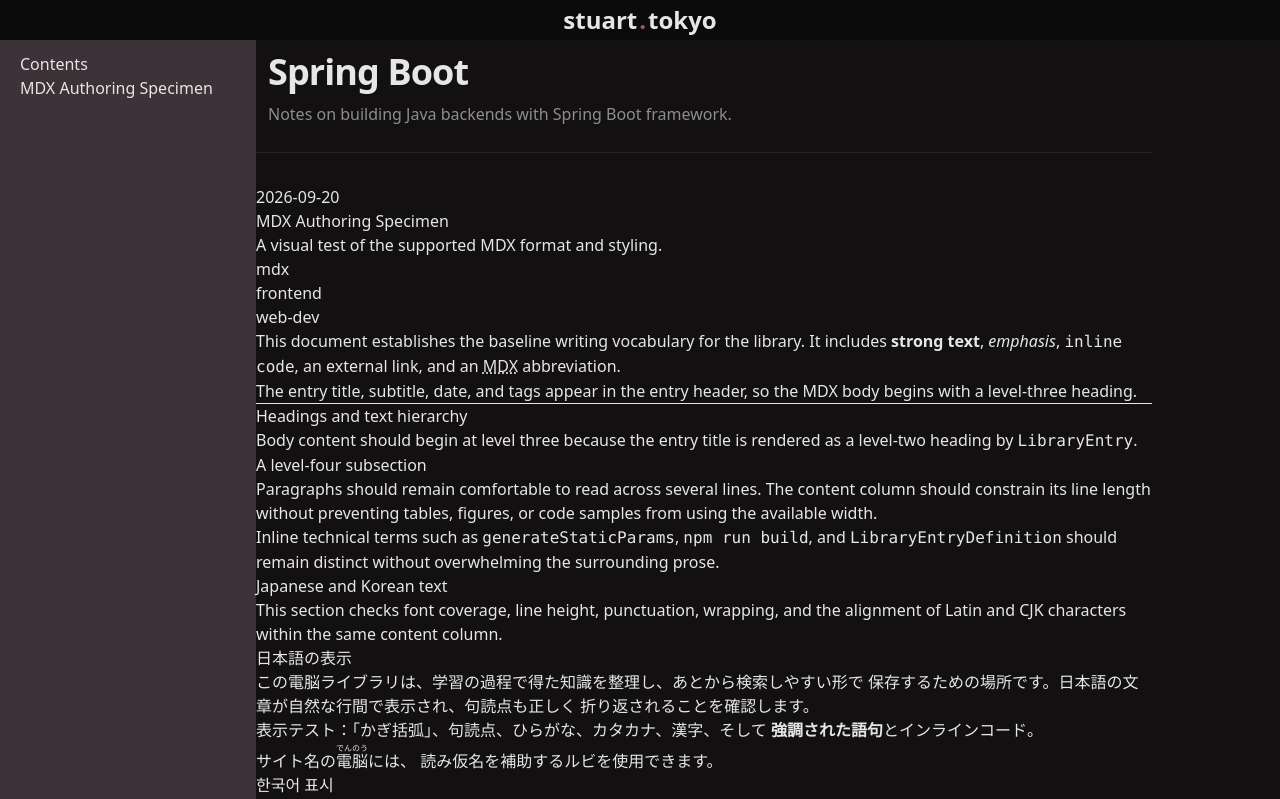
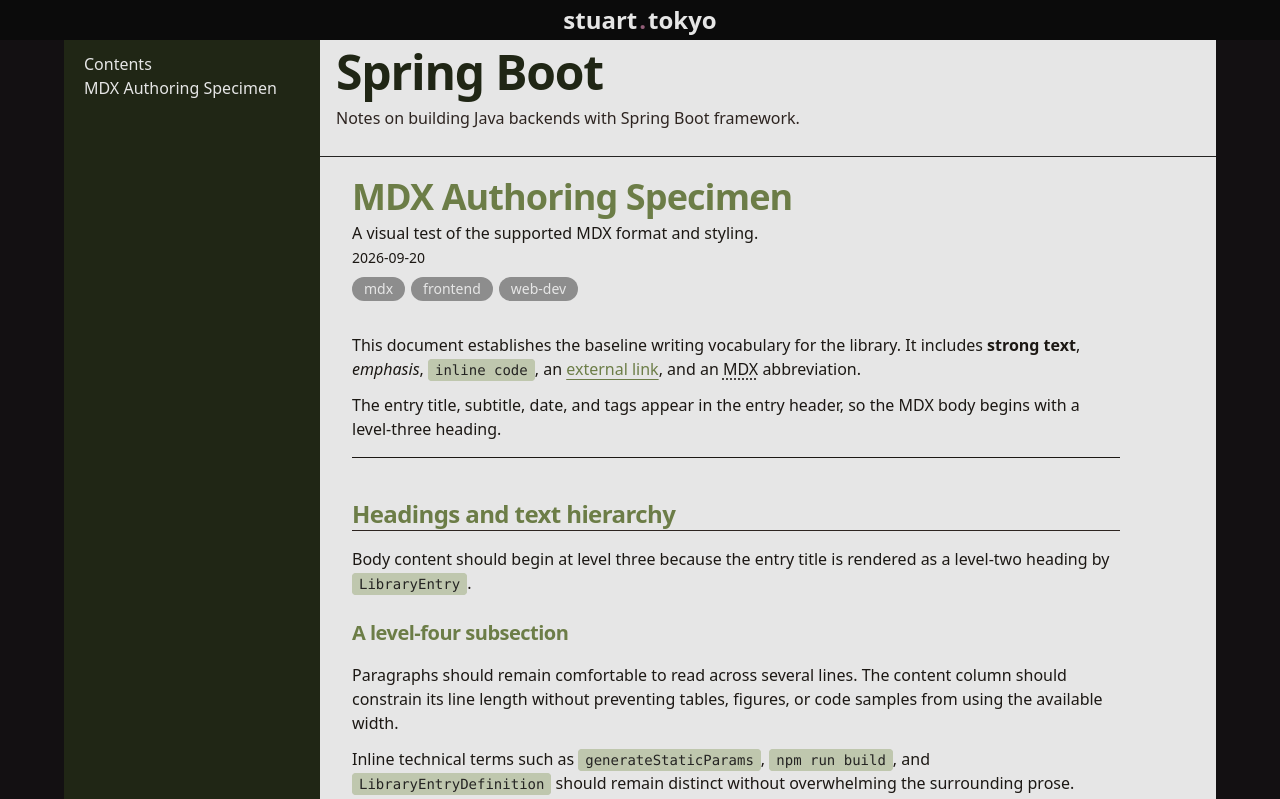
Before and after one commit to YukinagaS/yukinagas.github.io, a Next.js app: page /library/springboot in a window 1280 px wide. Shown: the top 799 px of the page. Built offline with nearby package versions, Linux system fonts and the light colour scheme.

Commit message:
Styling library pages

```diff
--- a/src/app/globals.css
+++ b/src/app/globals.css
@@ -30,6 +30,40 @@
   --color-purple-lt: #d3bfc9;
   --color-purple-md: #925e78;
   --color-purple-dk: #2c1c24;
+
+  --color-library-accent-lt: var(--library-accent-lt);
+  --color-library-accent-md: var(--library-accent-md);
+  --color-library-accent-dk: var(--library-accent-dk);
+  --color-library-bg-lt: var(--library-bg-lt);
+  --color-library-txt-bdy: var(--library-txt-bdy);
+  --color-library-txt-sub: var(--library-txt-sub);
+}
+
+[data-theme="green"] {
+  --library-accent-lt: var(--color-green-lt);
+  --library-accent-md: var(--color-green-md);
+  --library-accent-dk: var(--color-green-dk);
+  --library-bg-lt: var(--color-neutral-lt);
+  --library-txt-bdy: var(--color-warmblack);
+  --library-txt-sub: var(--color-browncoal);
+}
+
+[data-theme="blue"] {
+  --library-accent-lt: var(--color-blue-lt);
+  --library-accent-md: var(--color-blue-md);
+  --library-accent-dk: var(--color-blue-dk);
+  --library-bg-lt: var(--color-neutral-lt);
+  --library-txt-bdy: var(--color-neutral-xdk);
+  --library-txt-sub: var(--color-neutral-md);
+}
+
+[data-theme="purple"] {
+  --library-accent-lt: var(--color-purple-lt);
+  --library-accent-md: var(--color-purple-md);
+  --library-accent-dk: var(--color-purple-dk);
+  --library-bg-lt: var(--color-neutral-lt);
+  --library-txt-bdy: var(--color-neutral-xdk);
+  --library-txt-sub: var(--color-browncoal);
 }
 
 * {
@@ -45,10 +79,12 @@ body {
   margin: 0;
 }
 
+/* ================= */
+/* Diagnostic Styles */
+/* ================= */
 .liner-red {
   @apply outline-1 outline-red-500
 }
-
 .liner-green {
   @apply outline-1 outline-green-500
 }
@@ -58,3 +94,86 @@ body {
 .liner-yellow {
   @apply outline-1 outline-yellow-500
 }
+
+/* ================= */
+/* MDX Styles */
+/* ================= */
+@layer components {
+  .mdx-content {
+    @apply mt-8 wrap-break-word text-base leading-8 text-library-txt-bdy;
+  }
+
+  /* General Content Spacing */
+  .mdx-content > * {
+    @apply max-w-3xl;
+  }
+
+  .mdx-content > * + * {
+    @apply mt-4;
+  }
+
+  .mdx-content > p {
+    @apply text-base;
+  }
+
+  .mdx-content p + p {
+    @apply mt-3;
+  }
+
+  /* Headings */
+  .mdx-content > h3 {
+    @apply
+      mt-10
+      text-2xl text-library-accent-md font-bold
+      tracking-tight
+      border-b border-library-txt-sub
+    ;
+  }
+
+  .mdx-content > h4 {
+    @apply
+      mt-6
+      text-xl text-library-accent-md font-semibold
+      tracking-tight
+    ;
+  }
+
+  /* Inline Typography */
+  .mdx-content > strong {
+    @apply font-semibold text-library-accent-dk;
+  }
+
+  .mdx-content > em {
+    @apply text-library-accent-md;
+  }
+
+    .mdx-content a {
+    @apply
+      text-library-accent-md
+      underline decoration-library-accent-md underline-offset-4
+      transition-colors
+    ;
+  }
+
+  .mdx-content a:hover {
+    @apply text-library-accent-lt;
+  }
+
+  .mdx-content a:focus-visible {
+    @apply rounded-sm outline-2 outline-offset-4 outline-library-accent-lt;
+  }
+
+  .mdx-content abbr {
+    @apply cursor-help underline decoration-dotted underline-offset-4;
+  }
+
+  .mdx-content :not(pre) > code {
+    @apply
+      rounded border border-library-accent-lt bg-library-accent-lt
+      px-1.5 py-0.5
+      font-mono text-sm text-neutral-dk
+    ;
+  }
+
+
+}
--- a/src/component/library/LibraryEntry.tsx
+++ b/src/component/library/LibraryEntry.tsx
@@ -10,13 +10,27 @@ export default function LibraryEntry({
 }: LibraryEntryDefinition) {
   return (
     <section id={id} aria-labelledby={`${id}-heading`}>
-      <header>
-        <time dateTime={date}>{date}</time>
-        <h2 id={`${id}-heading`}>{title}</h2>
-        <p>{subtitle}</p>
-        <ul aria-label="Tags">
+      <header className="text-library-txt-bdy">
+        <h2
+          id={`${id}-heading`}
+          className="my-1 text-4xl text-library-accent-md font-bold tracking-tight"
+        >
+          {title}
+        </h2>
+        <p className="mt-1 font-light">
+          {subtitle}
+        </p>
+        <time
+          dateTime={date}
+          className="text-sm font-extralight"
+        >
+          {date}
+        </time>
+        <ul aria-label="Tags" className="mt-2 flex flex-row">
           {tags.map((tag) => (
-            <li key={tag}>{tag}</li>
+            <li key={tag} className="mr-1.5 py-0.5 px-3 block rounded-2xl bg-neutral-md text-neutral-lt text-sm font-light">
+              {tag}
+            </li>
           ))}
         </ul>
       </header>
--- a/src/component/library/LibraryShell.tsx
+++ b/src/component/library/LibraryShell.tsx
@@ -4,27 +4,31 @@ import LibraryEntry from "./LibraryEntry";
 import LibraryToc from "./LibraryToc";
 
 export default function LibraryShell({
+  theme,
   title,
   summary,
   entries
 }: LibraryDefinition) {
   return (
-    <main className="grid w-full max-w-6xl flex-1 grid-cols-1 gap-y-8 md:grid-cols-[16rem_minmax(0,1fr)] md:grid-rows-[auto_1fr]">
-      <header className="p-3 border-b border-neutral-dk pb-6 md:col-start-2 md:row-start-1">
-        <h1 className="text-3xl font-extrabold tracking-tight sm:text-4xl">
+    <main
+      data-theme={theme}
+      className="mx-auto grid w-full max-w-6xl flex-1 grid-cols-1 md:grid-cols-[16rem_minmax(0,1fr)] md:grid-rows-[auto_1fr]"
+    >
+      <header className="bg-library-bg-lt px-4 pt-2 border-b border-neutral-dk pb-6 md:col-start-2 md:row-start-1">
+        <h1 className="text-library-accent-dk text-4xl font-extrabold tracking-tight md:text-5xl">
           {title}
         </h1>
-        <p className="mt-2 max-w-2xl text-base leading-7 text-neutral-md">
+        <p className="text-library-txt-sub mt-2 max-w-2xl text-base leading-7">
           {summary}
         </p>
       </header>
 
-      <div className="py-3 pl-5 bg-dark-md md:col-start-1 md:row-start-1 md:row-span-2">
+      <div className="py-3 pl-5 bg-library-accent-dk md:col-start-1 md:row-start-1 md:row-span-2">
         <LibraryToc entries={entries}/>
       </div>
 
       <article
-        className="min-w-0 space-y-12 md:col-start-2 md:row-start-2"
+        className="bg-library-bg-lt pt-4 px-8 min-w-0 space-y-12 md:col-start-2 md:row-start-2"
         aria-label={`${title} library content`}
       >
         {entries.map((entry) => (
--- a/src/content/libraries/springboot.tsx
+++ b/src/content/libraries/springboot.tsx
@@ -4,6 +4,7 @@ import { type LibraryDefinition } from "./types";
 
 export const springBootLibrary: LibraryDefinition = {
   slug: "springboot",
+  theme: "green",
   title: "Spring Boot",
   summary: "Notes on building Java backends with Spring Boot framework.",
   entries: [
--- a/src/content/libraries/types.ts
+++ b/src/content/libraries/types.ts
@@ -1,4 +1,14 @@
 import type { ReactNode } from "react";
+
+export const libraryThemes = [
+  "green",
+  "pink",
+  "purple",
+  "blue",
+  "dark",
+] as const;
+
+export type LibraryTheme = (typeof libraryThemes)[number];
 
 export type LibraryEntryMetadata = {
   title: string;
@@ -14,6 +24,7 @@ export type LibraryEntryDefinition = LibraryEntryMetadata & {
 
 export type LibraryDefinition = {
   slug: string;
+  theme: LibraryTheme;
   title: string;
   summary: string;
   entries: LibraryEntryDefinition[];
```
